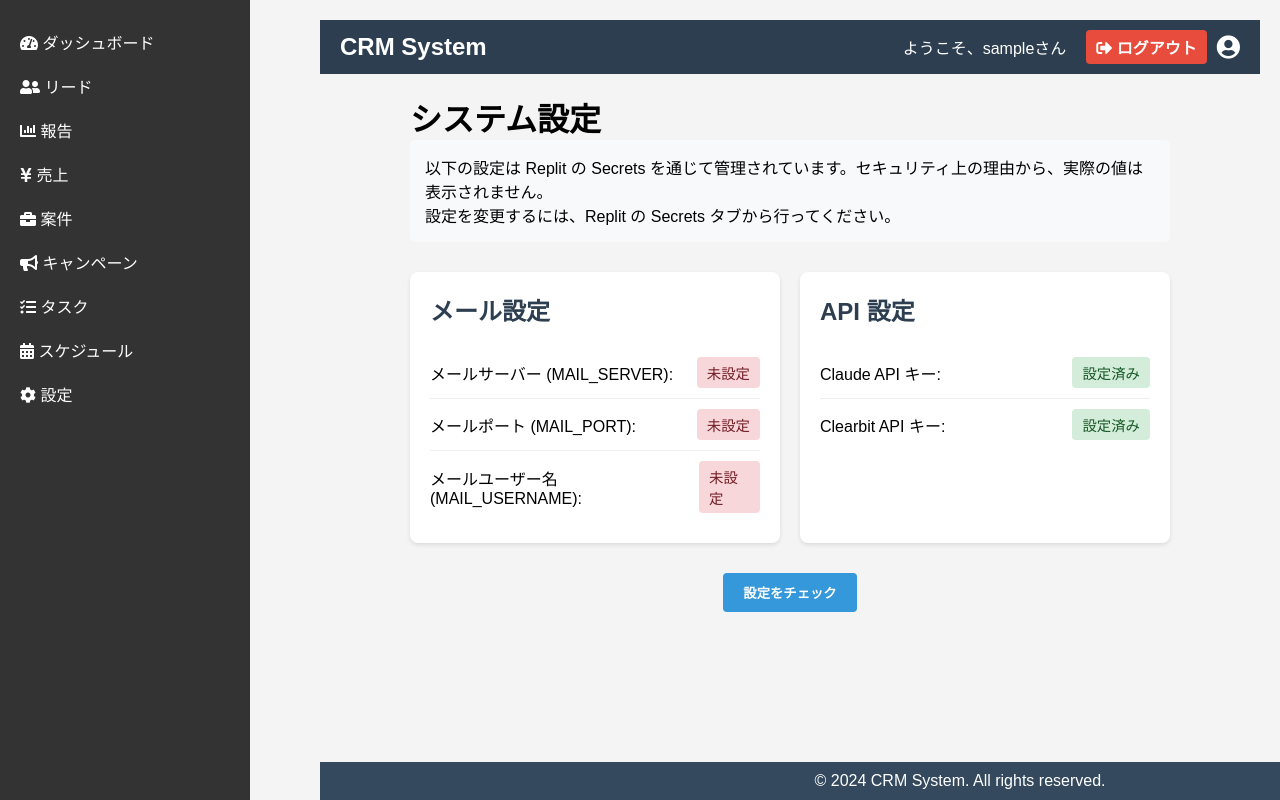
After one commit to macnishio/CRMbyReplitCreate, a Flask app: page /settings in a window 1280 px wide. The commit adds this page. Run offline with Flask 3, Linux system fonts and the light colour scheme; the visitor is signed in with stand-in values (Sample User, id 1).

Commit message:
Agent query: Can you access the settings page and see the configuration status of different settings?

```diff
--- a/app.py
+++ b/app.py
@@ -37,7 +37,7 @@ def create_app(config_name='default'):
         app.logger.error("CLAUDE_API_KEY is missing from environment variables")
 
     # Register blueprints
-    from routes import main, auth, leads, opportunities, accounts, reports, tracking, mobile, schedules, tasks
+    from routes import main, auth, leads, opportunities, accounts, reports, tracking, mobile, schedules, tasks, settings
     app.register_blueprint(main.bp)
     app.register_blueprint(auth.bp)
     app.register_blueprint(leads.bp)
@@ -48,6 +48,7 @@ def create_app(config_name='default'):
     app.register_blueprint(mobile.bp)
     app.register_blueprint(schedules.bp)
     app.register_blueprint(tasks.bp)
+    app.register_blueprint(settings.bp)
 
     # Set up email scheduler
     with app.app_context():
--- /dev/null
+++ b/routes/settings.py
@@ -0,0 +1,47 @@
+from flask import Blueprint, render_template, redirect, url_for, flash, request, current_app
+from flask_login import login_required, current_user
+import os
+
+bp = Blueprint('settings', __name__)
+
+@bp.route('/settings')
+@login_required
+def settings():
+    # Get all available environment variables that we want to expose
+    settings = {
+        'MAIL_SERVER': os.environ.get('MAIL_SERVER', ''),
+        'MAIL_PORT': os.environ.get('MAIL_PORT', ''),
+        'MAIL_USE_TLS': os.environ.get('MAIL_USE_TLS', ''),
+        'MAIL_USERNAME': os.environ.get('MAIL_USERNAME', ''),
+        'CLAUDE_API_KEY': bool(os.environ.get('CLAUDE_API_KEY')),
+        'CLEARBIT_API_KEY': bool(os.environ.get('CLEARBIT_API_KEY')),
+    }
+
+    return render_template('settings/settings.html', settings=settings)
+
+@bp.route('/settings/configure', methods=['POST'])
+@login_required
+def configure_settings():
+    # This endpoint will only show which settings need to be configured
+    # The actual configuration must be done through Replit's Secrets UI
+    missing_settings = []
+
+    if not os.environ.get('MAIL_SERVER'):
+        missing_settings.append('MAIL_SERVER')
+    if not os.environ.get('MAIL_PORT'):
+        missing_settings.append('MAIL_PORT')
+    if not os.environ.get('MAIL_USERNAME'):
+        missing_settings.append('MAIL_USERNAME')
+    if not os.environ.get('MAIL_PASSWORD'):
+        missing_settings.append('MAIL_PASSWORD')
+    if not os.environ.get('CLAUDE_API_KEY'):
+        missing_settings.append('CLAUDE_API_KEY')
+    if not os.environ.get('CLEARBIT_API_KEY'):
+        missing_settings.append('CLEARBIT_API_KEY')
+
+    if missing_settings:
+        flash('以下の設定を Replit の Secrets で構成する必要があります: ' + ', '.join(missing_settings), 'warning')
+    else:
+        flash('すべての必要な設定が構成されています', 'success')
+
+    return redirect(url_for('settings.settings'))
--- a/templates/base.html
+++ b/templates/base.html
@@ -21,7 +21,7 @@
                 <li><a href="#"><i class="fas fa-bullhorn"></i> キャンペーン</a></li>
                 <li><a href="{{ url_for('tasks.list_tasks') }}"><i class="fas fa-tasks"></i> タスク</a></li>
                 <li><a href="{{ url_for('schedules.list_schedules') }}"><i class="fas fa-calendar-alt"></i> スケジュール</a></li>
-                <li><a href="#"><i class="fas fa-cog"></i> 設定</a></li>
+                <li><a href="{{ url_for('settings.settings') }}"><i class="fas fa-cog"></i> 設定</a></li>
             </ul>
         </nav>
         <div class="main-content">
--- /dev/null
+++ b/templates/settings/settings.html
@@ -0,0 +1,140 @@
+{% extends "base.html" %}
+{% block title %}設定{% endblock %}
+{% block content %}
+<div class="settings-container">
+    <h1>システム設定</h1>
+    <div class="settings-description">
+        <p>以下の設定は Replit の Secrets を通じて管理されています。セキュリティ上の理由から、実際の値は表示されません。</p>
+        <p>設定を変更するには、Replit の Secrets タブから行ってください。</p>
+    </div>
+
+    <div class="settings-grid">
+        <div class="settings-section">
+            <h2>メール設定</h2>
+            <div class="setting-item">
+                <label>メールサーバー (MAIL_SERVER):</label>
+                <span class="setting-status {% if settings.MAIL_SERVER %}configured{% else %}not-configured{% endif %}">
+                    {% if settings.MAIL_SERVER %}設定済み{% else %}未設定{% endif %}
+                </span>
+            </div>
+            <div class="setting-item">
+                <label>メールポート (MAIL_PORT):</label>
+                <span class="setting-status {% if settings.MAIL_PORT %}configured{% else %}not-configured{% endif %}">
+                    {% if settings.MAIL_PORT %}設定済み{% else %}未設定{% endif %}
+                </span>
+            </div>
+            <div class="setting-item">
+                <label>メールユーザー名 (MAIL_USERNAME):</label>
+                <span class="setting-status {% if settings.MAIL_USERNAME %}configured{% else %}not-configured{% endif %}">
+                    {% if settings.MAIL_USERNAME %}設定済み{% else %}未設定{% endif %}
+                </span>
+            </div>
+        </div>
+
+        <div class="settings-section">
+            <h2>API 設定</h2>
+            <div class="setting-item">
+                <label>Claude API キー:</label>
+                <span class="setting-status {% if settings.CLAUDE_API_KEY %}configured{% else %}not-configured{% endif %}">
+                    {% if settings.CLAUDE_API_KEY %}設定済み{% else %}未設定{% endif %}
+                </span>
+            </div>
+            <div class="setting-item">
+                <label>Clearbit API キー:</label>
+                <span class="setting-status {% if settings.CLEARBIT_API_KEY %}configured{% else %}not-configured{% endif %}">
+                    {% if settings.CLEARBIT_API_KEY %}設定済み{% else %}未設定{% endif %}
+                </span>
+            </div>
+        </div>
+    </div>
+
+    <div class="settings-actions">
+        <form action="{{ url_for('settings.configure_settings') }}" method="POST">
+            <button type="submit" class="btn btn-primary">設定をチェック</button>
+        </form>
+    </div>
+</div>
+{% endblock %}
+
+{% block extra_head %}
+<style>
+.settings-container {
+    max-width: 800px;
+    margin: 0 auto;
+    padding: 20px;
+}
+
+.settings-description {
+    margin-bottom: 30px;
+    padding: 15px;
+    background-color: #f8f9fa;
+    border-radius: 5px;
+}
+
+.settings-grid {
+    display: grid;
+    grid-template-columns: repeat(auto-fit, minmax(300px, 1fr));
+    gap: 20px;
+    margin-bottom: 30px;
+}
+
+.settings-section {
+    background-color: white;
+    padding: 20px;
+    border-radius: 8px;
+    box-shadow: 0 2px 4px rgba(0, 0, 0, 0.1);
+}
+
+.settings-section h2 {
+    margin-bottom: 20px;
+    color: #2c3e50;
+}
+
+.setting-item {
+    display: flex;
+    justify-content: space-between;
+    align-items: center;
+    padding: 10px 0;
+    border-bottom: 1px solid #eee;
+}
+
+.setting-item:last-child {
+    border-bottom: none;
+}
+
+.setting-status {
+    padding: 5px 10px;
+    border-radius: 4px;
+    font-size: 0.9em;
+}
+
+.setting-status.configured {
+    background-color: #d4edda;
+    color: #155724;
+}
+
+.setting-status.not-configured {
+    background-color: #f8d7da;
+    color: #721c24;
+}
+
+.settings-actions {
+    text-align: center;
+    margin-top: 30px;
+}
+
+.btn-primary {
+    background-color: #3498db;
+    color: white;
+    padding: 10px 20px;
+    border: none;
+    border-radius: 4px;
+    cursor: pointer;
+    transition: background-color 0.3s;
+}
+
+.btn-primary:hover {
+    background-color: #2980b9;
+}
+</style>
+{% endblock %}
```
